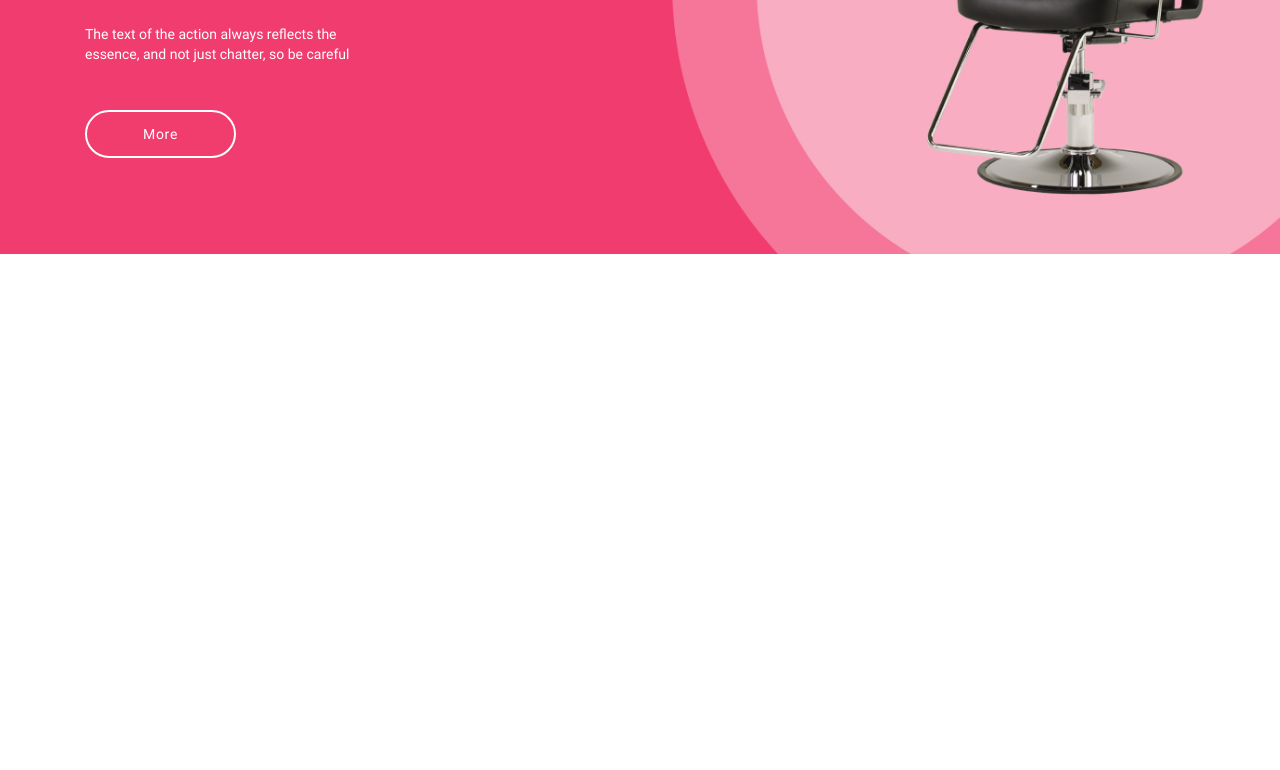
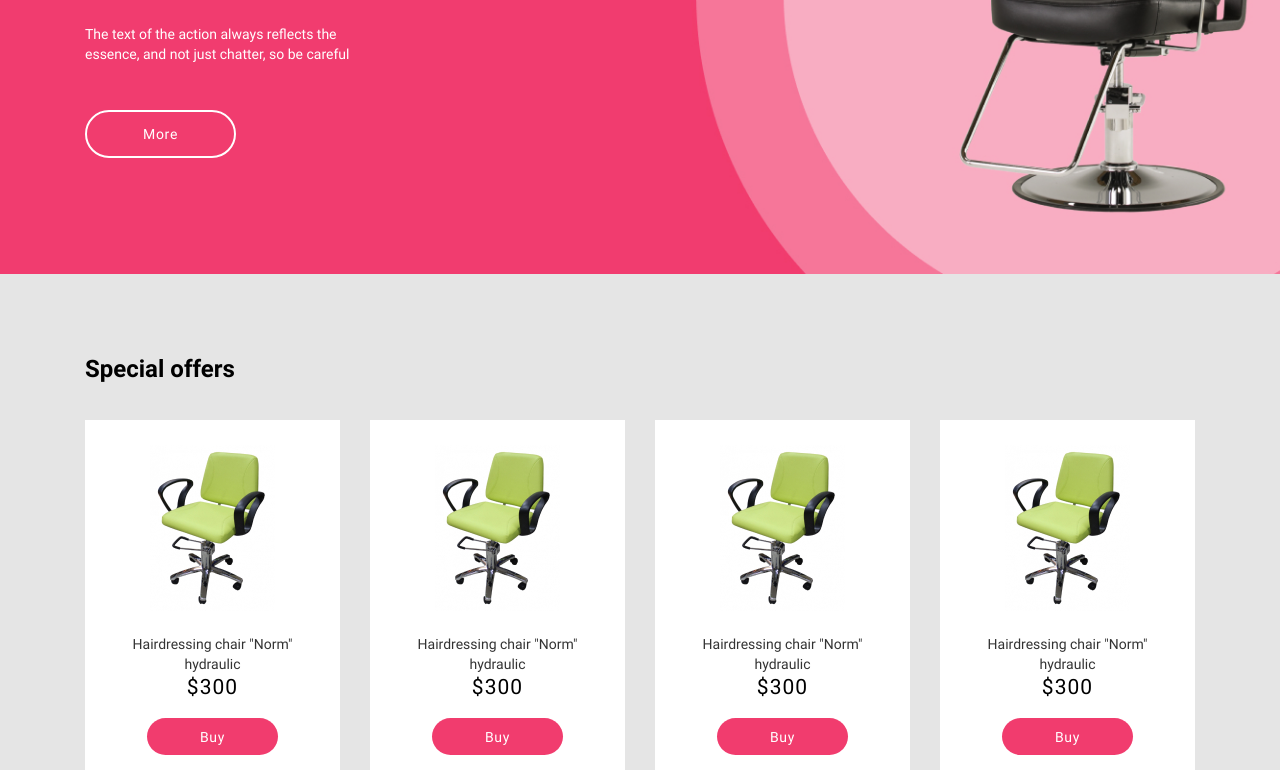
Before and after one commit to Anikonov-A/Beauty, a plain HTML site: page index.html in a window 1280 px wide. Shown: the part 523-1293 px from the top of the page. Before the commit the page ends 857 px from the top, so only its background shows below. Drawn offline with Linux system fonts and the light colour scheme.

Commit message:
Add new section,and item cards

```diff
--- a/css/style.css
+++ b/css/style.css
@@ -144,7 +144,7 @@
 
 .main_banner {
     background-image: url("../img/main_banner.jpg");
-    height: calc(100vh - 240px);
+    height: calc(100vh - 220px);
     background-size: cover;
 
 }
@@ -186,5 +186,57 @@
     border: 2px solid #FFFFFF;
     border-radius: 40px;
     padding: 12px 56px 13px 56px;
+}
+.offers{
+    background-color: #E5E5E5;
+}
+.offers h3{
+    padding-top: 80px;
+    font-family: 'robotobold', sans-serif;
+    font-size: 24px;
+    line-height: 28px;
+    color: #000000;
+    margin-bottom: 38px;
+}
+.chair_carts{
+    display: flex;
+    justify-content: space-between;
 
 }
+.chair_cart{
+    max-width: 255px;
+    padding: 25px 30px;
+    background: #FFFFFF;
+    text-align: center;
+}
+.chair_cart_img{
+    margin-bottom: 20px;
+}
+.chair_description{
+    font-family: 'robotoregular', sans-serif;
+    font-size: 14px;
+    line-height: 20px;
+    text-align: center;
+    color: #333333;
+}
+.chair_price{
+    font-family: 'robotoregular', sans-serif;
+    font-size: 21px;
+    line-height: 25px;
+    text-align: center;
+    letter-spacing: 0.05em;
+    color: #000000;
+    margin-bottom: 30px;
+}
+.btn_buy{
+    font-family: 'robotoregular', sans-serif;
+    font-size: 14px;
+    line-height: 16px;
+    letter-spacing: 0.05em;
+    color: #FFFFFF;
+    background: #F13C6E;
+    border-radius: 30px;
+    padding: 9px 53px;
+    text-decoration: none;
+    margin-bottom: 100px;
+}
--- a/index.html
+++ b/index.html
@@ -57,6 +57,43 @@
             </article>
         </div>
     </section>
+    <section class="offers">
+        <div class="container">
+            <h3>Special offers</h3>
+            <div class="chair_carts">
+                <article class="chair_cart">
+                    <img class="chair_cart_img" src="img/chair_cart.jpg" alt="chair_cart">
+                    <p class="chair_description">Hairdressing chair "Norm" hydraulic</p>
+                    <p class="chair_price">$300</p>
+                    <a class="btn_buy" href="#">Buy</a>
+                </article>
+                <article class="chair_cart">
+                    <img class="chair_cart_img" src="img/chair_cart.jpg" alt="chair_cart">
+                    <p class="chair_description">Hairdressing chair "Norm" hydraulic</p>
+                    <p class="chair_price">$300</p>
+                    <a class="btn_buy" href="#">Buy</a>
+                </article>
+                <article class="chair_cart">
+                    <img class="chair_cart_img" src="img/chair_cart.jpg" alt="chair_cart">
+                    <p class="chair_description">Hairdressing chair "Norm" hydraulic</p>
+                    <p class="chair_price">$300</p>
+                    <a class="btn_buy" href="#">Buy</a>
+                </article>
+                <article class="chair_cart">
+                    <img class="chair_cart_img" src="img/chair_cart.jpg" alt="chair_cart">
+                    <p class="chair_description">Hairdressing chair "Norm" hydraulic</p>
+                    <p class="chair_price">$300</p>
+                    <a class="btn_buy" href="#">Buy</a>
+                </article>
+
+
+            </div>
+            <div>
+                <article></article>
+                <article></article>
+            </div>
+        </div>
+    </section>
 </main>
 <footer></footer>
 </body>
```
Also changed, not shown: img/chair_cart.jpg (added).
